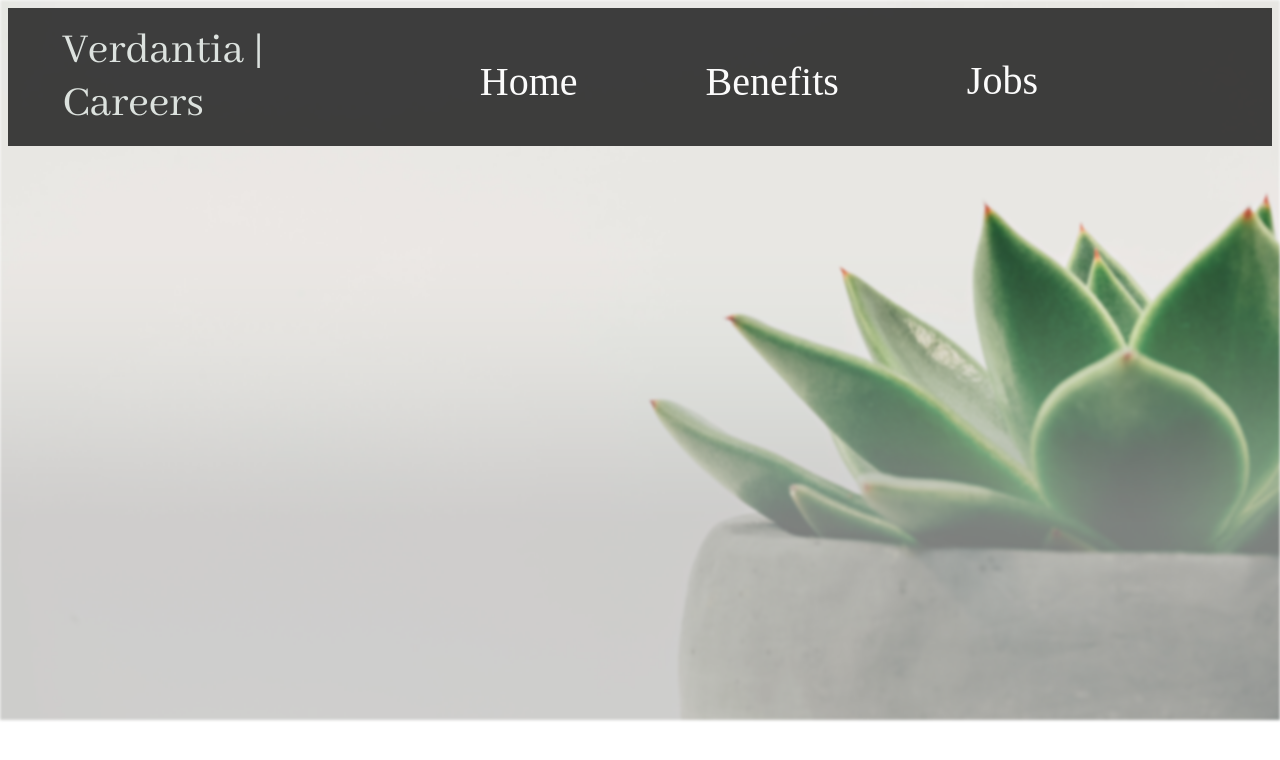
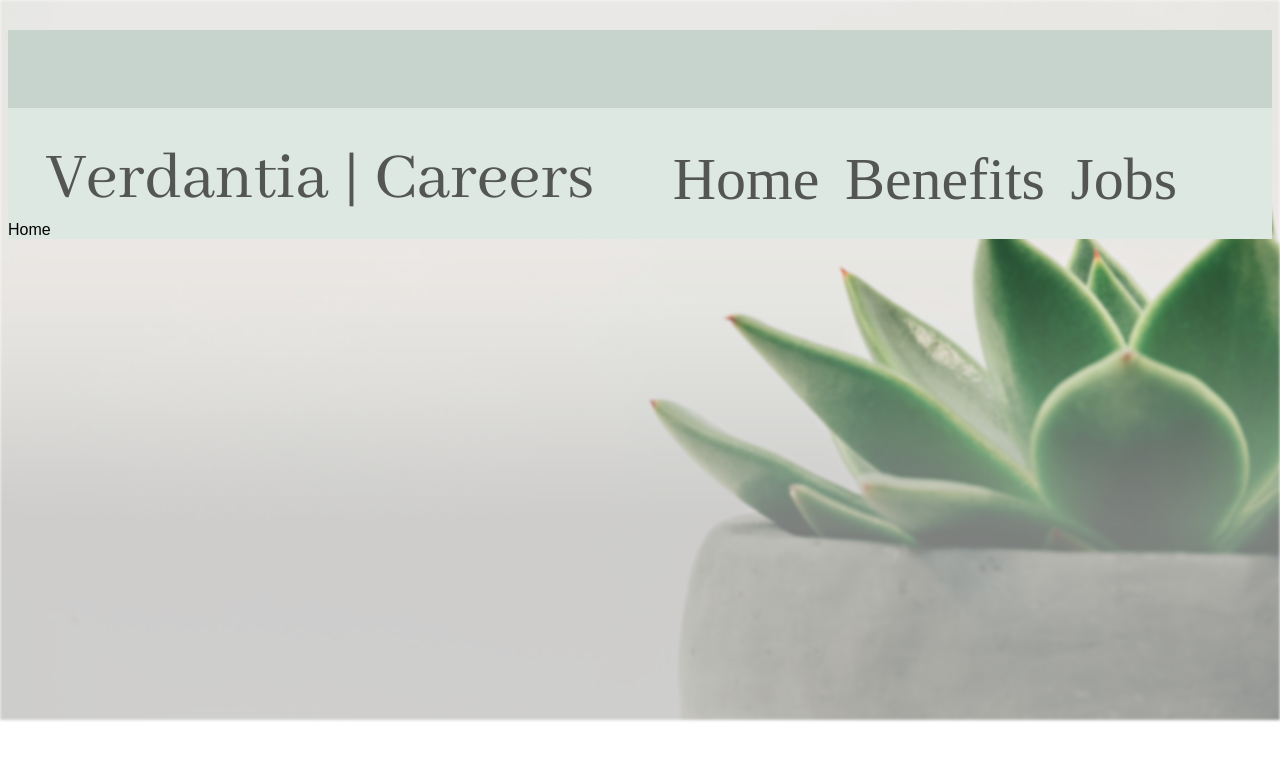
Before and after one commit to vabhi2007/JobFinderWebsite, a React (Vite) app in the folder web-app/: page / in a window 1280 px wide. Shown: the top 760 px of the page. Built offline with nearby package versions, Linux system fonts and the light colour scheme; a web font is replaced by a local one.

Commit message:
added green bar and navbar in progress

```diff
--- a/web-app/src/App.css
+++ b/web-app/src/App.css
@@ -4,6 +4,7 @@
   width: 100%;
   margin: 0;
 }
+
 
 @font-face {
   font-family: 'DongleLight';
--- a/web-app/src/App.jsx
+++ b/web-app/src/App.jsx
@@ -5,11 +5,12 @@ import { Routes, Route } from 'react-router-dom'
 import Home from './components/pages/home'
 import Jobs from './components/pages/Jobs'
 import Benefits from './components/pages/Benefits'
-
+import Bar from './components/Navbar/Bar'
 function App() {
 
   return (
     <>
+      <Bar/>
       <Navbar/>
       <Routes>
         <Route path='/' element = {<Home/>}/>
--- /dev/null
+++ b/web-app/src/components/Navbar/Bar.css
@@ -0,0 +1,8 @@
+div .bar{
+    width: auto;
+    height: 78px;
+    background-color: #C7D4CD;
+    margin-top: 30px;
+    margin-bottom: 30px;
+
+}
--- /dev/null
+++ b/web-app/src/components/Navbar/Bar.jsx
@@ -0,0 +1,11 @@
+import React from 'react'
+import "./Bar.css"
+const Bar = () => {
+  return (
+    <div className='bar'>
+
+    </div>
+  )
+}
+
+export default Bar
--- a/web-app/src/components/Navbar/Navbar.css
+++ b/web-app/src/components/Navbar/Navbar.css
@@ -10,28 +10,32 @@ nav{
     align-items: center;
     list-style: none;
 
-    background: rgba(0,0,0,0.86);
+
+
+
     opacity: 0.86;
 
-    padding: 1rem;
+
 
     position: sticky;
     top: 0;
 }
 
-nav .title {
-    color:rgb(255, 255, 255);
+nav .Maintitle {
+    color:#3E3E3E;
     font-size: 1.5rem;
     margin-left: 3vw;
 
     font-family: 'AbhayaLibre';
-    font-size: 45px;
+    font-size: 70px;
 }
 
 ul{
     display: flex;
     align-items: center;
-    padding-right: 12.5%;
+    padding-right: 7.5%;
+
+    margin: 0;
 }
 
 nav ul li {
@@ -42,18 +46,18 @@ nav ul li {
 }
 
 nav ul li a {
-    color: white;
+    color: #3E3E3E;
     font-family: DongleLight;
-    font-size: 40px;
+    font-size: 60px;
     font-style: normal;
     font-weight: 100;
     line-height: normal;
     text-decoration: none;
-    padding: 5vw;
-    padding-top: 3.75%;
+    padding-left: 2vw;
+    padding-top: 0;
     padding-bottom: 0;
 
-
+    align-self: center;
 
 
 }
@@ -73,9 +77,10 @@ nav .menu {
 nav .menu span {
     height: 0.26rem;
     width: 100%;
-    background-color: white;
+    background-color: #3E3E3E;
     border-radius: 0.3rem;
 }
+
 
 @media (max-width: 1000px){
     nav .menu {
--- a/web-app/src/components/Navbar/Navbar.jsx
+++ b/web-app/src/components/Navbar/Navbar.jsx
@@ -7,7 +7,8 @@ export const Navbar = () => {
   const [menuOpen, setMenuOpen] = useState(false);
   return (
     <nav>
-      <li className='title'>Verdantia | Careers</li>
+
+      <li className='Maintitle'>Verdantia | Careers</li>
       <div className='menu' onClick={
         () => {
           setMenuOpen(!menuOpen);
--- a/web-app/src/components/pages/home.css
+++ b/web-app/src/components/pages/home.css
@@ -2,5 +2,6 @@
     display: block;
     margin-left: auto;
     margin-right: auto;
-    width: 100%;
+    width: 100vw;
+    z-index: -1;
   }
--- a/web-app/src/components/pages/home.jsx
+++ b/web-app/src/components/pages/home.jsx
@@ -7,7 +7,7 @@ const Home = () => {
     <div>
       Home
 
-      <img src={plantBackground} class="center"></img>
+      <img src={plantBackground} className="center"></img>
 
     </div>
   )
```
